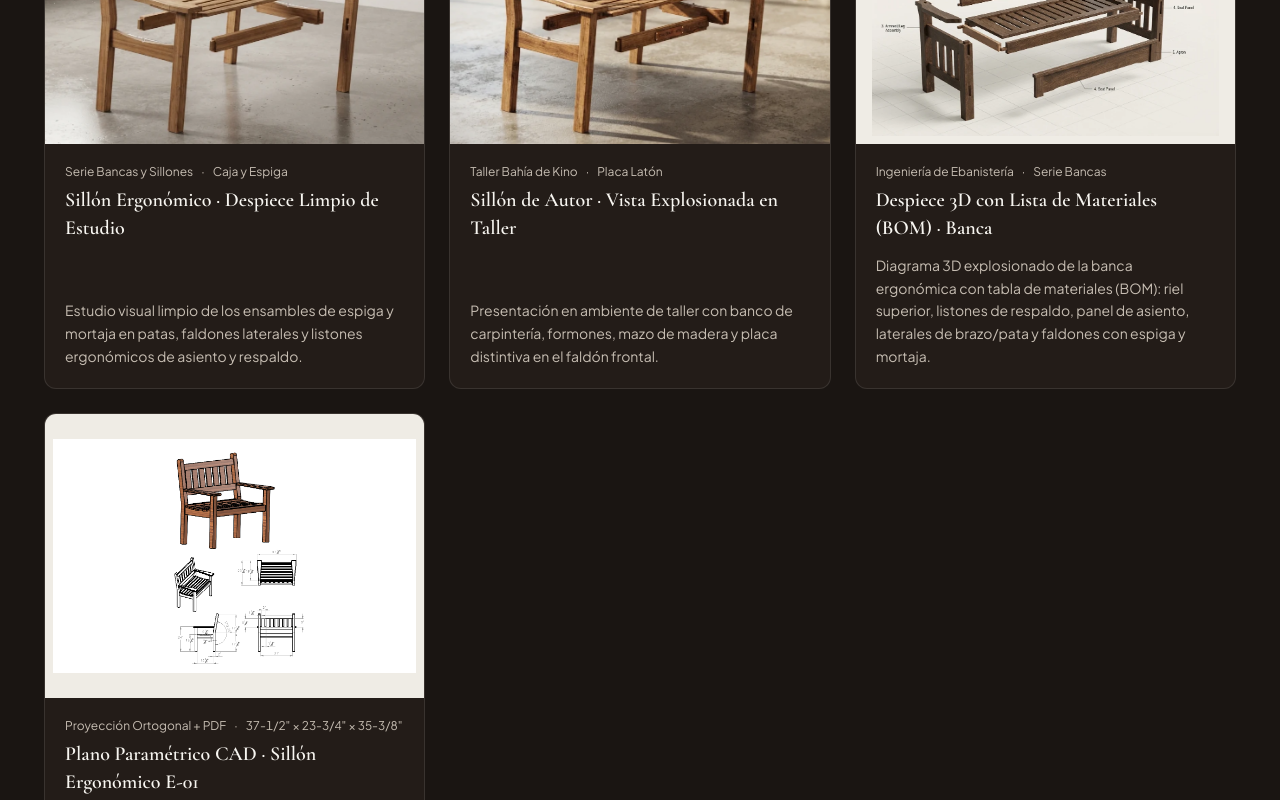
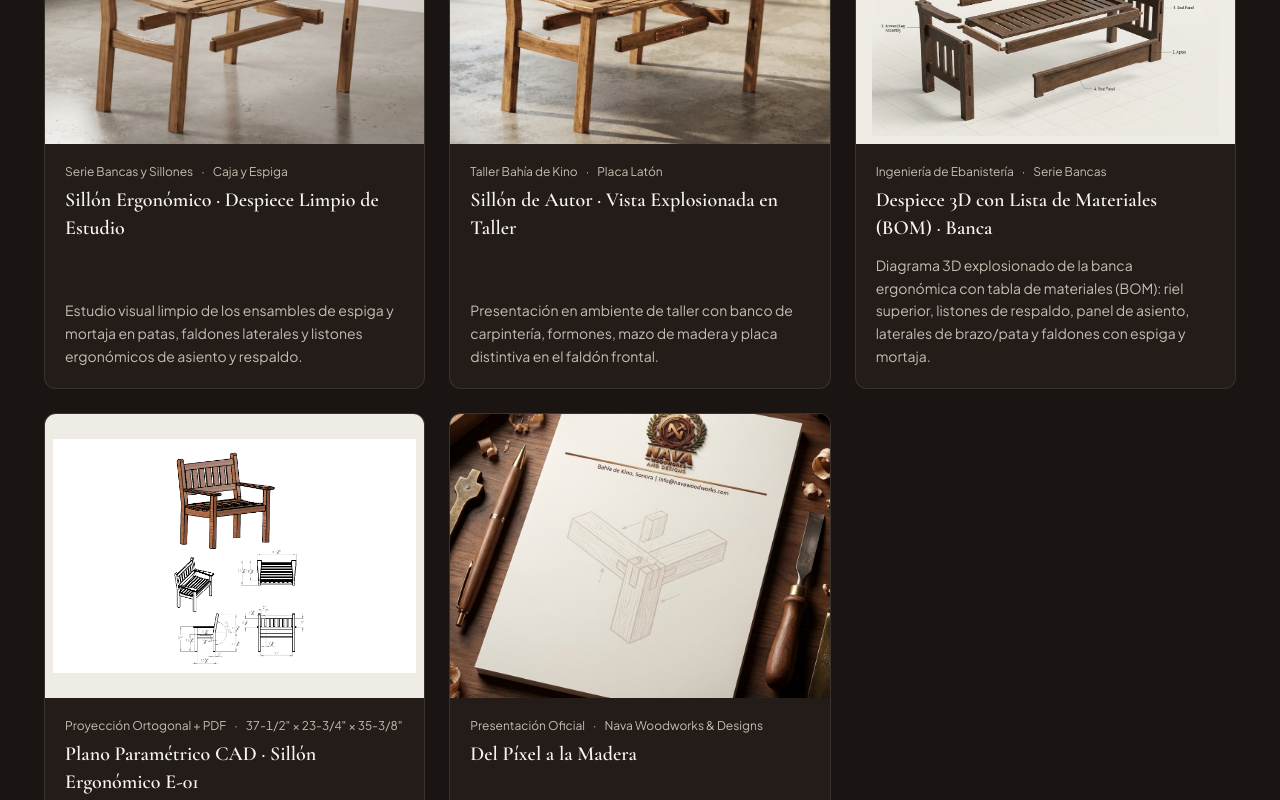
Before and after one commit to jnava1966/nava-woodworks-and-designs, a React (Vite) app: page / in a window 1280 px wide. Shown: the part 7739-8539 px from the top of the page. Built offline with nearby package versions, Linux system fonts and the light colour scheme.

Commit message:
Add Del Pixel a la Madera presentation

```diff
--- a/src/components/WorkshopFilmAndGallery.tsx
+++ b/src/components/WorkshopFilmAndGallery.tsx
@@ -300,6 +300,18 @@ export function WorkshopFilmAndGallery({ onInspectImage }: WorkshopFilmAndGaller
                         </a>
                       </div>
                     )}
+                    {item.pptxUrl && (
+                      <div className="pt-2">
+                        <a
+                          href={publicAssetUrl(item.pptxUrl)}
+                          download="Del_Pixel_a_la_Madera.pptx"
+                          className="inline-flex items-center gap-1.5 px-3 py-1.5 text-xs font-medium text-[#1C1612] bg-[#F7F5F0] hover:bg-[#E5E0D6] rounded-md transition-colors"
+                        >
+                          <Download className="w-3.5 h-3.5 text-[#9A6B2F]" aria-hidden="true" />
+                          <span>{item.pptxLabel ?? 'Descargar Presentación'}</span>
+                        </a>
+                      </div>
+                    )}
                   </div>
                 </article>
               );
--- a/src/data/studioData.ts
+++ b/src/data/studioData.ts
@@ -46,6 +46,8 @@ export interface GalleryArtifact {
   fitMode?: 'cover' | 'contain';
   pdfUrl?: string;
   pdfLabel?: string;
+  pptxUrl?: string;
+  pptxLabel?: string;
 }
 
 export interface WoodOption {
@@ -672,6 +674,19 @@ export const GALLERY_ARTIFACTS: GalleryArtifact[] = [
     pdfUrl: '/assets/aistudio/Sillon_Ergonomico_0859ca67.pdf',
     pdfLabel: 'Descargar Plano CAD (PDF)',
   },
+  {
+    id: 'pixel-a-madera-presentation',
+    group: 'identidad',
+    title: 'Del Píxel a la Madera',
+    category: 'Presentación Oficial',
+    year: 'Nava Woodworks & Designs',
+    caption: 'Presentación completa del proceso creativo e industrial: del diseño digital a la fabricación artesanal en madera.',
+    image: '/assets/aistudio/navawoodworks_hoja_membretada_oficial_53418f0e.png',
+    alt: 'Presentación oficial Del Píxel a la Madera de Nava Woodworks and Designs',
+    fitMode: 'cover',
+    pptxUrl: '/assets/aistudio/Del_Píxel_a_la_Madera.pptx',
+    pptxLabel: 'Descargar Presentación (PPTX)',
+  },
 ];
 
 export interface ProductLineItem {
```
